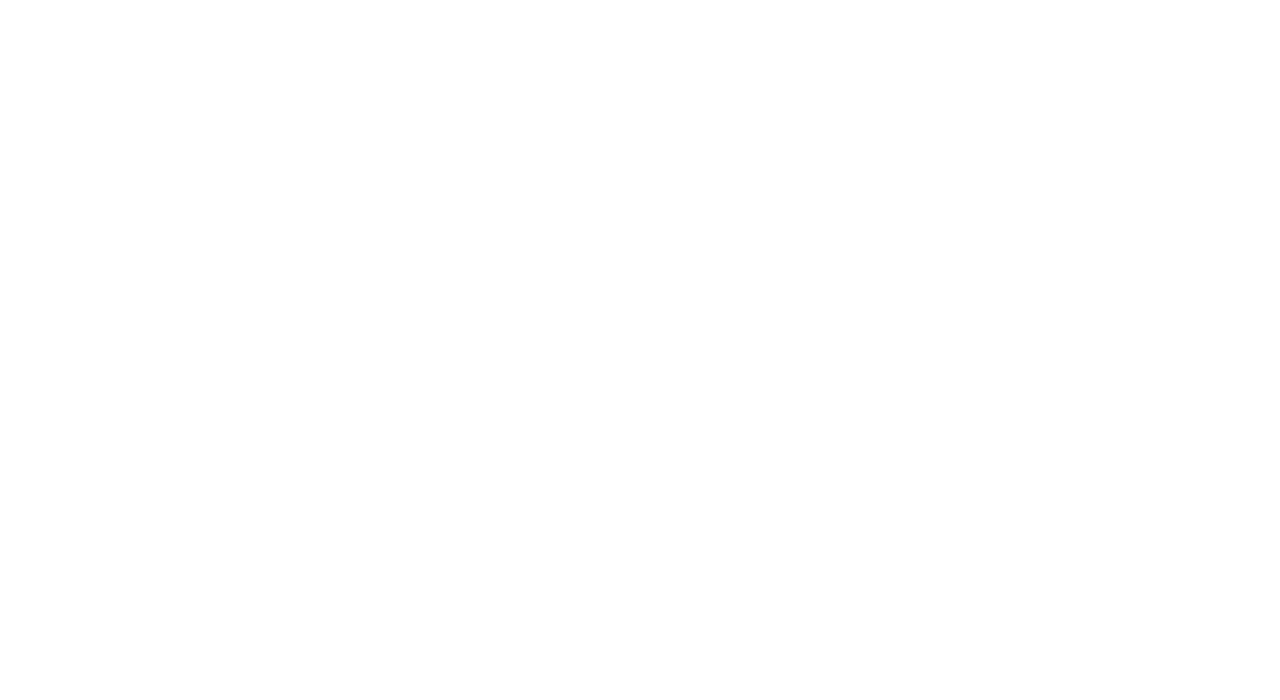
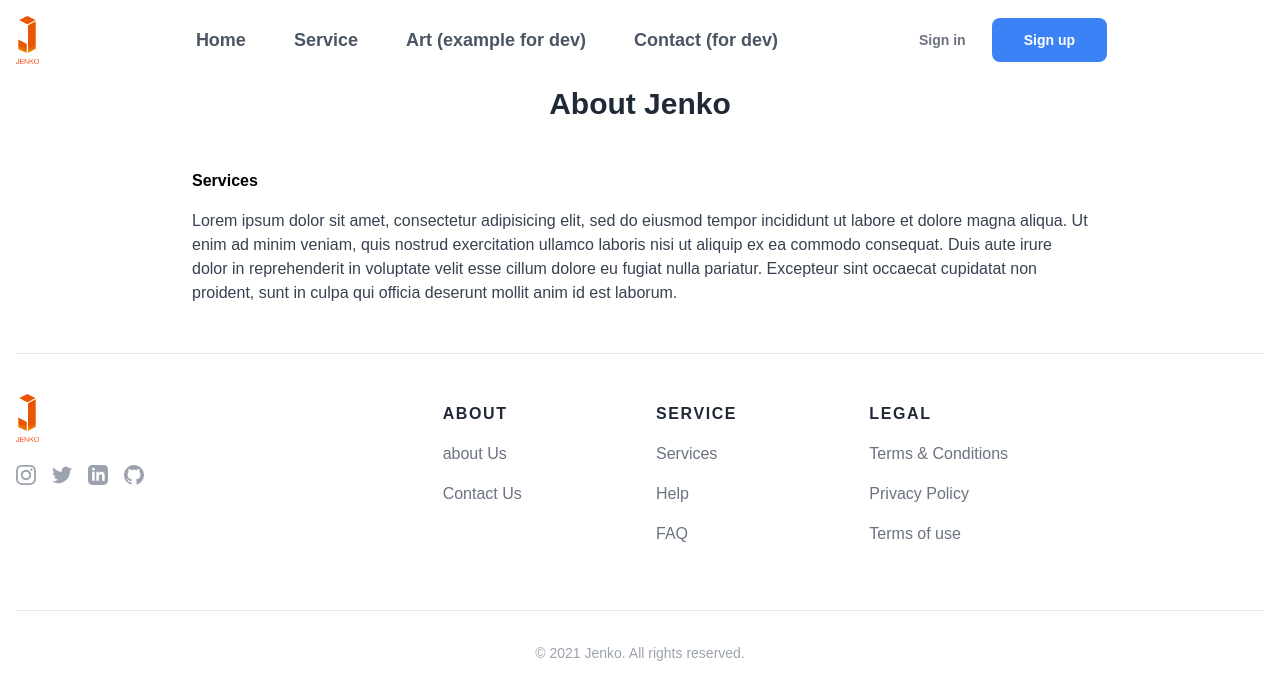
Before and after one commit to ivanZhuravlov/ntf-projj, a Vue app in the folder front/: page /about in a window 1280 px wide. Shown: the top 700 px of the page. Built offline with nearby package versions, Linux system fonts and the light colour scheme.

Commit message:
add about page

```diff
--- a/front/src/router/index.js
+++ b/front/src/router/index.js
@@ -9,6 +9,7 @@
 import Art from '../views/Art.vue';
 import CreateArtist from '../views/CreateArtist.vue';
 import CreateCoA from '../views/CreateCoA.vue';
+import About from '../views/About.vue';
 
 Vue.use(VueRouter);
 
@@ -52,6 +53,11 @@
     path: '/new/coa',
     name: 'CreateCoA',
     component: CreateCoA
+  },
+  {
+    path: '/about',
+    name: 'About',
+    component: About
   }
 ];
 
--- /dev/null
+++ b/front/src/views/About.vue
@@ -0,0 +1,38 @@
+<template>
+  <div class="about">
+    <Header />
+    <div class="flex justify-center w-full px-4">
+      <div class="max-w-4xl grid grid-cols-1 gap-2 place-items-center space-y-8">
+        <h1 class="text-gray-800 text-3xl font-bold capitalize leading-relaxed">About Jenko</h1>
+        <div class="space-y-4">
+          <h2 class="font-semibold capitalize">Services</h2>
+          <p class="text-gray-700">
+            Lorem ipsum dolor sit amet, consectetur adipisicing elit, sed do eiusmod
+            tempor incididunt ut labore et dolore magna aliqua. Ut enim ad minim veniam,
+            quis nostrud exercitation ullamco laboris nisi ut aliquip ex ea commodo
+            consequat. Duis aute irure dolor in reprehenderit in voluptate velit esse
+            cillum dolore eu fugiat nulla pariatur. Excepteur sint occaecat cupidatat non
+            proident, sunt in culpa qui officia deserunt mollit anim id est laborum.
+          </p>
+
+
+        </div>
+      </div>
+    </div>
+    <Footer />
+  </div>
+</template>
+
+<script>
+// @ is an alias to /src
+import Header from '@/components/Header.vue'
+import Footer from '@/components/Footer.vue'
+
+export default {
+  name: 'About',
+  components: {
+    Header,
+    Footer,
+  }
+};
+</script>
```
